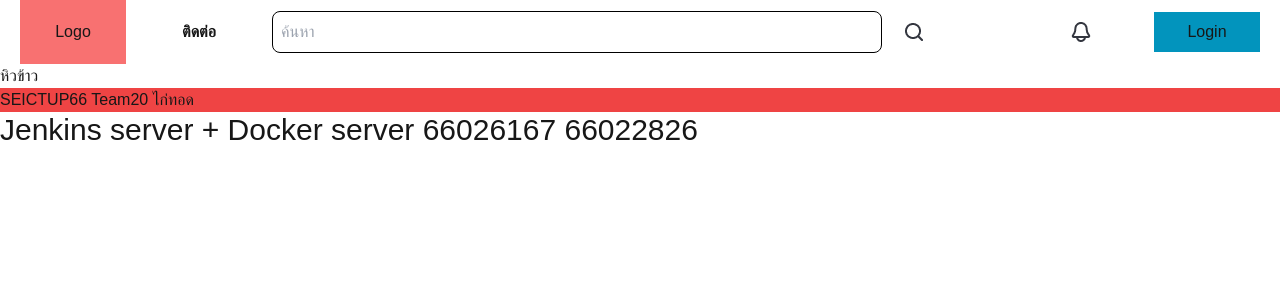
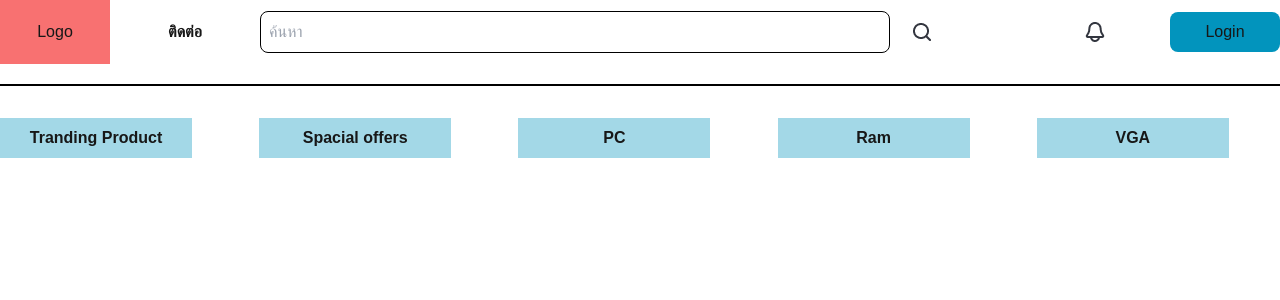
Before and after one commit to omega1234az/itshop, a Next.js app: page / in a window 1280 px wide. Shown: the top 300 px of the page. Built offline with nearby package versions, Linux system fonts and the light colour scheme.

Commit message:
edit navbar and main

```diff
--- a/app/components/Header.tsx
+++ b/app/components/Header.tsx
@@ -1,6 +1,6 @@
 export default function Header() {
     return <>
-        <div className="mx-5 grid grid-cols-10 text-center items-center gap-5">
+        <div className="mx-auto container grid grid-cols-10 text-center items-center gap-5">
             <div className="bg-red-400 p-5">Logo</div>
             <div className="font-bold">ติดต่อ</div>
             <input className="border border-black col-span-5 p-2 rounded-lg" placeholder="ค้นหา"></input>
@@ -8,7 +8,7 @@
                 <img src="/icon/search.png" alt="searth" className="cursor-pointer" />
                 <img src="/icon/bell.png" alt="searth" className="cursor-pointer mx-auto" />
 
-            <button className="bg-[#0294BD] p-2">Login</button>
+            <button className="bg-[#0294BD] p-2 rounded-lg">Login</button>
         </div>
     </>
 }
--- a/app/page.tsx
+++ b/app/page.tsx
@@ -3,13 +3,16 @@
 export default function Home() {
   return (
     <>
-    <h1> หิวข้าว </h1>
-    <div className="bg-red-500"> SEICTUP66 Team20 ไก่ทอด </div>
-    <div className="text-3xl">
-          Jenkins server + Docker server
-          66026167
-          66022826
-    </div>
+    <div className="container  mx-auto">
+      <div className="border-b-2 border-black mt-5"></div>
+  <div className="h-5 w-full grid grid-cols-5 gap-4 justify-items-stretch mt-8 font-bold">
+    <button className="bg-[#0294BD5C] p-2 w-48 ">Tranding Product</button>
+    <button className="bg-[#0294BD5C] p-2 w-48">Spacial offers</button>
+    <button className="bg-[#0294BD5C] p-2 w-48">PC</button>
+    <button className="bg-[#0294BD5C] p-2 w-48">Ram</button>
+    <button className="bg-[#0294BD5C] p-2 w-48">VGA</button>
+  </div>
+</div>
     </>
   );
 }
--- a/package.json
+++ b/package.json
@@ -3,10 +3,11 @@
   "version": "0.1.0",
   "private": true,
   "scripts": {
-    "dev": "next dev",
+    "dev": "next dev -p 3000",
     "build": "next build",
     "start": "next start",
     "lint": "next lint"
+
   },
   "dependencies": {
     "react": "19.0.0-rc-66855b96-20241106",
```
